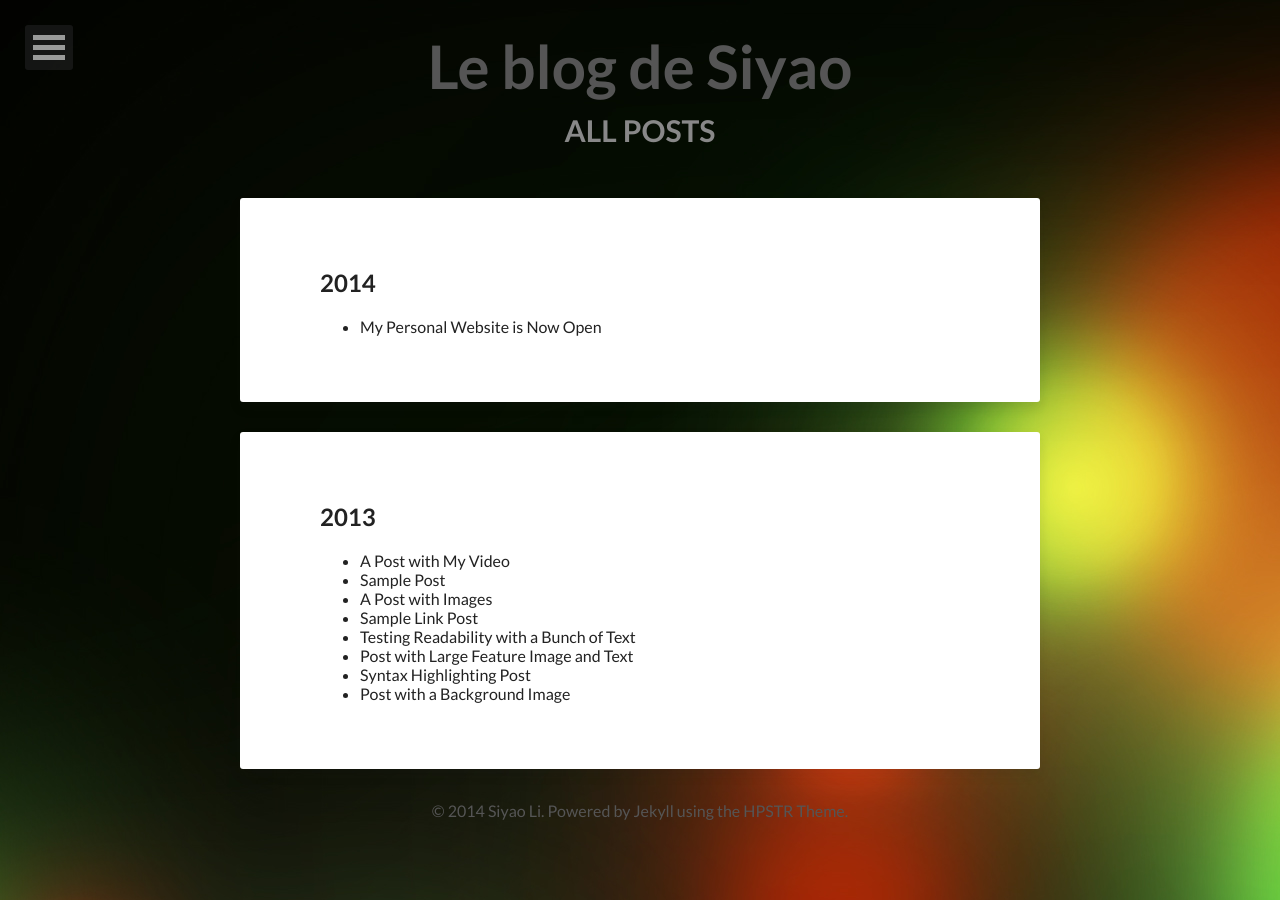
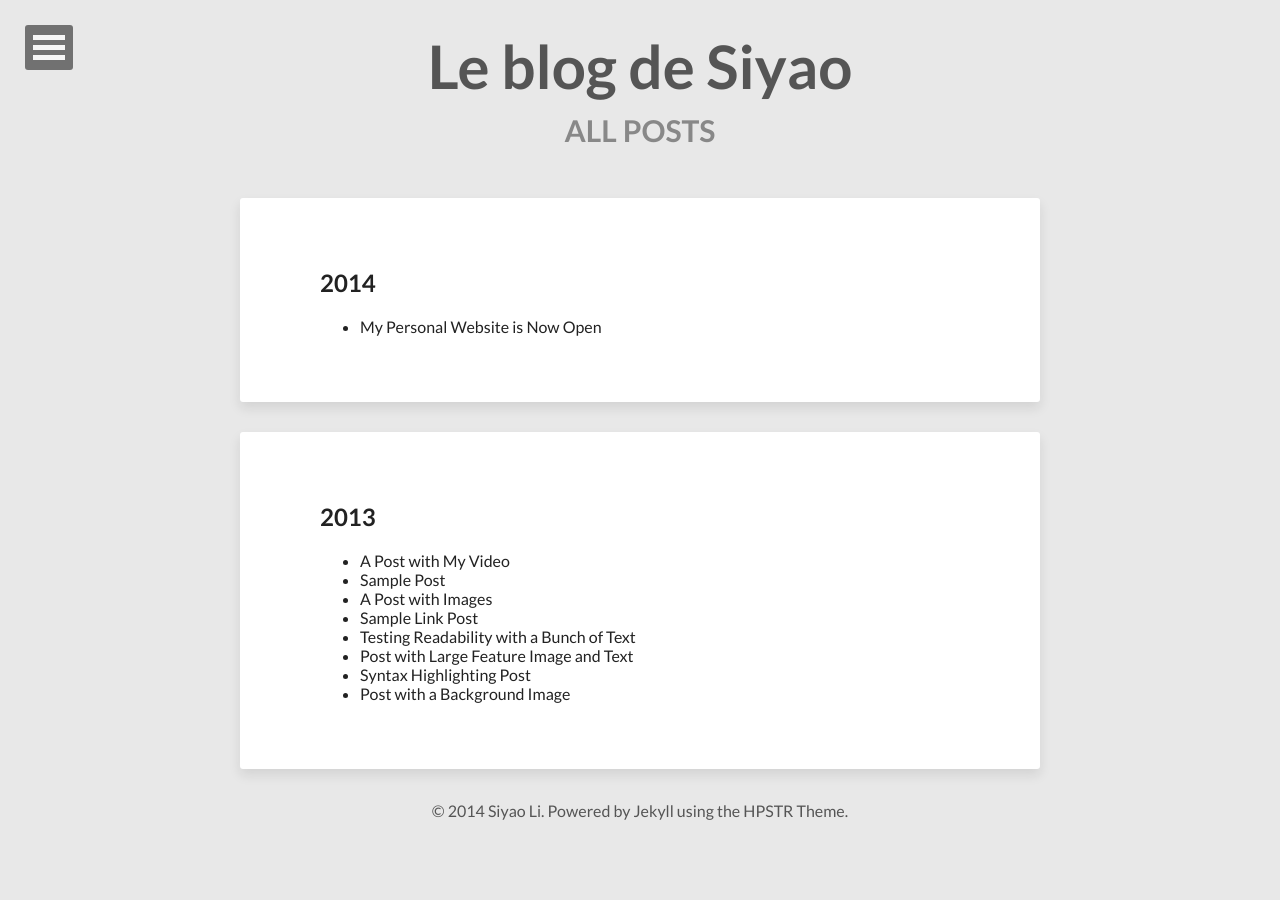
Before and after one commit to si-yao/si-yao.github.io, a Jekyll site: the page built from posts.html, in a window 1280 px wide. Built offline with Jekyll 4.4.1, drawn with Linux system fonts in a browser that asks for light colours; nearby versions of some CDN libraries.

Commit message:
minor changes

```diff
--- a/_config.yml
+++ b/_config.yml
@@ -27,7 +27,7 @@ owner:
   #google_plus:    +yourid
 
 # Background image to be tiled on all pages
-background: background.jpg
+background:
 
 # Analytics and webmaster tools stuff goes here
 google_analytics:   UA-53635251-1
```
Also changed, not shown: README.md.
